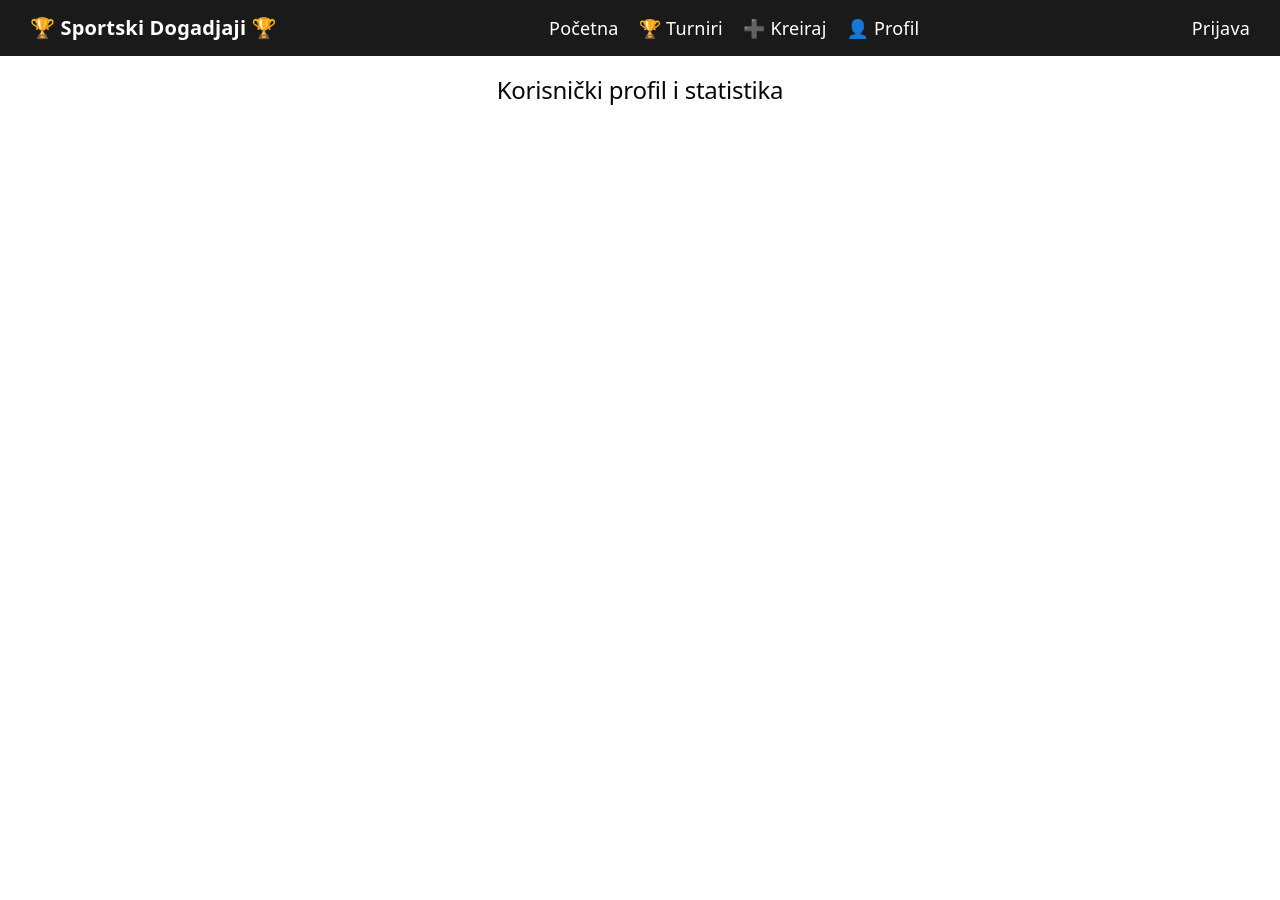
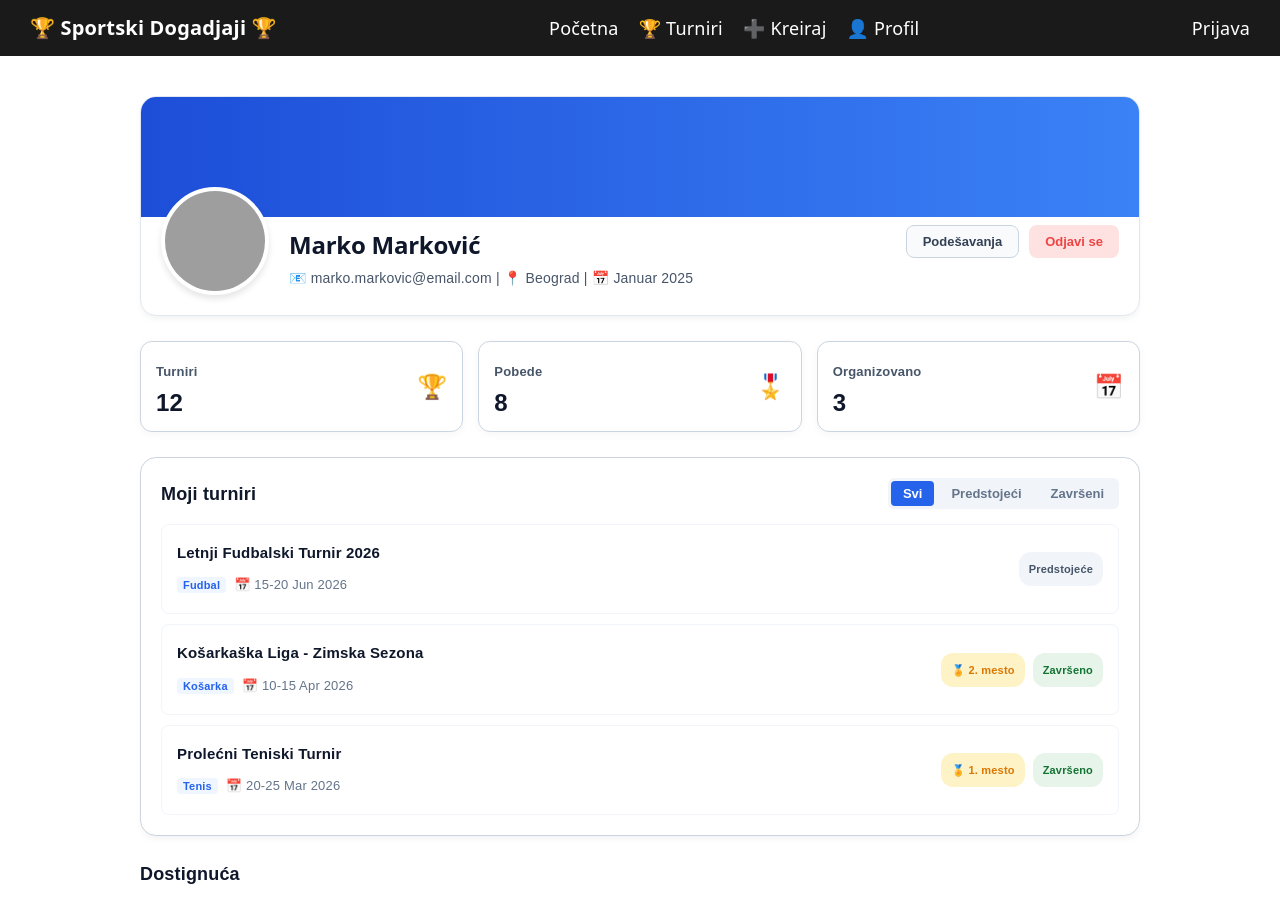
Before and after one commit to elab-development/klijentske-veb-tehnologije-2024-2024-0314-sportski-dogadjaji-turniri, a React (Vite) app: page /profil in a window 1280 px wide. Shown: the top 900 px of the page. Before the commit the page ends 800 px from the top, so only its background shows below. Built offline with nearby package versions, Linux system fonts and the light colour scheme; grey boxes are pictures that could not be loaded.

Commit message:
stranica profil

```diff
--- a/src/strane/profil.tsx
+++ b/src/strane/profil.tsx
@@ -1,9 +1,142 @@
-import React from 'react';
+import React, { useState } from 'react';
 
 export const Profil: React.FC = () => {
+  const [filter, setFilter] = useState<'Svi' | 'Predstojeći' | 'Završeni'>('Svi');
+
+  const turniri = [
+    { id: 1, naziv: "Letnji Fudbalski Turnir 2026", sport: "Fudbal", datum: "15-20 Jun 2026", status: "Predstojeće" },
+    { id: 2, naziv: "Košarkaška Liga - Zimska Sezona", sport: "Košarka", datum: "10-15 Apr 2026", rez: "2. mesto", status: "Završeno" },
+    { id: 3, naziv: "Prolećni Teniski Turnir", sport: "Tenis", datum: "20-25 Mar 2026", rez: "1. mesto", status: "Završeno" }
+  ];
+
+  const filtrirani = turniri.filter(t =>
+    filter === 'Svi' ||
+    (filter === 'Predstojeći' && t.status === 'Predstojeće') ||
+    (filter === 'Završeni' && t.status === 'Završeno')
+  );
+
   return (
-    <div style={{ padding: '20px' }}>
-      <h2>Korisnički profil i statistika</h2>
+    // Spoljašnji kontejner koji se širi 100% preko celog ekrana (isto kao turniri i kreiraj)
+    <div style={{ width: '100%', backgroundColor: '#ffffff', minHeight: '100vh', padding: '40px 20px', fontFamily: 'sans-serif', boxSizing: 'border-box', textAlign: 'left' }}>
+
+      {/* Unutrašnji kontejner koji ograničava širinu i centrira sadržaj */}
+      <div style={{ maxWidth: '1000px', margin: '0 auto', width: '100%' }}>
+
+        {/* Profil Kartica */}
+        <div style={{ border: '1px solid #e2e8f0', borderRadius: '16px', overflow: 'hidden', backgroundColor: '#ffffff', marginBottom: '25px', boxShadow: '0 4px 6px -1px rgba(0,0,0,0.05)' }}>
+          <div style={{ height: '120px', background: 'linear-gradient(to right, #1d4ed8, #3b82f6)' }}></div>
+          <div style={{ padding: '20px', display: 'flex', gap: '20px', alignItems: 'center', marginTop: '-50px', flexWrap: 'wrap' }}>
+            {/* Facebook-like default profile placeholder */}
+            <img
+              src="https://upload.wikimedia.org/wikipedia/commons/7/7c/Profile_avatar_placeholder_large.png"
+              style={{
+                width: '100px',
+                height: '100px',
+                borderRadius: '50%',
+                border: '4px solid #ffffff',
+                objectFit: 'cover',
+                boxShadow: '0 4px 6px rgba(0,0,0,0.1)',
+                backgroundColor: '#f1f5f9'
+              }}
+              alt="Marko Marković"
+            />
+            <div style={{ flex: 1, minWidth: '200px' }}>
+              <h2 style={{ margin: '40px 0 5px 0', fontSize: '24px', fontWeight: '700', color: '#0f172a' }}>Marko Marković</h2>
+              <p style={{ color: '#475569', fontSize: '14px', margin: 0 }}>📧 marko.markovic@email.com | 📍 Beograd | 📅 Januar 2025</p>
+            </div>
+            <div style={{ display: 'flex', gap: '10px' }}>
+              <button style={{ padding: '8px 16px', borderRadius: '8px', border: '1px solid #cbd5e1', backgroundColor: '#f8fafc', color: '#334155', fontWeight: '600', fontSize: '13px', cursor: 'pointer' }}>Podešavanja</button>
+              <button style={{ padding: '8px 16px', borderRadius: '8px', border: 'none', backgroundColor: '#fee2e2', color: '#ef4444', fontWeight: '600', fontSize: '13px', cursor: 'pointer' }}>Odjavi se</button>
+            </div>
+          </div>
+        </div>
+
+        {/* Statistika */}
+        <div style={{ display: 'flex', gap: '15px', marginBottom: '25px', flexWrap: 'wrap' }}>
+          {[
+            { l: 'Turniri', v: 12, i: '🏆' },
+            { l: 'Pobede', v: 8, i: '🎖️' },
+            { l: 'Organizovano', v: 3, i: '📅' }
+          ].map((s, idx) => (
+            <div key={idx} style={{ flex: 1, minWidth: '150px', padding: '15px', border: '1px solid #cbd5e1', borderRadius: '12px', display: 'flex', justifyContent: 'space-between', alignItems: 'center', backgroundColor: '#ffffff', boxShadow: '0 2px 8px rgba(0,0,0,0.04)' }}>
+              <div>
+                <span style={{ fontSize: '13px', color: '#475569', fontWeight: '600' }}>{s.l}</span>
+                <h3 style={{ margin: '5px 0 0 0', fontSize: '24px', fontWeight: '700', color: '#0f172a' }}>{s.v}</h3>
+              </div>
+              <span style={{ fontSize: '24px' }}>{s.i}</span>
+            </div>
+          ))}
+        </div>
+
+        {/* Moji turniri */}
+        <div style={{ border: '1px solid #cbd5e1', borderRadius: '16px', padding: '20px', backgroundColor: '#ffffff', marginBottom: '25px', boxShadow: '0 4px 6px -1px rgba(0,0,0,0.05)' }}>
+          <div style={{ display: 'flex', justifyContent: 'space-between', alignItems: 'center', marginBottom: '15px', flexWrap: 'wrap', gap: '10px' }}>
+            <h3 style={{ margin: 0, fontSize: '18px', fontWeight: '700', color: '#0f172a' }}>Moji turniri</h3>
+            <div style={{ display: 'flex', gap: '5px', backgroundColor: '#f1f5f9', padding: '3px', borderRadius: '6px' }}>
+              {(['Svi', 'Predstojeći', 'Završeni'] as const).map(f => (
+                <button
+                  key={f}
+                  onClick={() => setFilter(f)}
+                  style={{
+                    border: 'none',
+                    padding: '5px 12px',
+                    borderRadius: '4px',
+                    cursor: 'pointer',
+                    fontSize: '13px',
+                    fontWeight: '600',
+                    backgroundColor: filter === f ? '#2563eb' : 'transparent',
+                    color: filter === f ? '#ffffff' : '#64748b',
+                    transition: 'all 0.2s'
+                  }}
+                >
+                  {f}
+                </button>
+              ))}
+            </div>
+          </div>
+
+          <div style={{ display: 'flex', flexDirection: 'column', gap: '10px' }}>
+            {filtrirani.map(t => (
+              <div key={t.id} style={{ display: 'flex', justifyContent: 'space-between', padding: '15px', border: '1px solid #f1f5f9', borderRadius: '8px', alignItems: 'center' }}>
+                <div>
+                  <h4 style={{ margin: '0 0 4px 0', fontSize: '15px', fontWeight: '600', color: '#0f172a' }}>{t.naziv}</h4>
+                  <span style={{ fontSize: '13px', color: '#64748b' }}>
+                    <span style={{ backgroundColor: '#eff6ff', color: '#2563eb', padding: '2px 6px', borderRadius: '4px', marginRight: '8px', fontWeight: '600', fontSize: '11px' }}>{t.sport}</span>
+                    📅 {t.datum}
+                  </span>
+                </div>
+                <div style={{ display: 'flex', gap: '8px', alignItems: 'center' }}>
+                  {t.rez && <span style={{ backgroundColor: '#fef3c7', color: '#d97706', padding: '4px 10px', borderRadius: '12px', fontSize: '11px', fontWeight: 'bold' }}>🏅 {t.rez}</span>}
+                  <span style={{ padding: '4px 10px', borderRadius: '12px', fontSize: '11px', fontWeight: '600', backgroundColor: t.status === 'Predstojeće' ? '#f1f5f9' : '#e6f4ea', color: t.status === 'Predstojeće' ? '#475569' : '#137333' }}>{t.status}</span>
+                </div>
+              </div>
+            ))}
+            {filtrirani.length === 0 && (
+              <div style={{ textAlign: 'center', padding: '20px', color: '#64748b', fontSize: '14px' }}>Nema turnira za prikaz.</div>
+            )}
+          </div>
+        </div>
+
+        {/* Dostignuća */}
+        <div>
+          <h3 style={{ marginBottom: '15px', fontSize: '18px', fontWeight: '700', color: '#0f172a' }}>Dostignuća</h3>
+          <div style={{ display: 'grid', gridTemplateColumns: 'repeat(auto-fit, minmax(180px, 1fr))', gap: '15px' }}>
+            {[
+              { t: 'Prvi turnir', d: 'Jan 2025', i: '🏆', b: '#fef08a', bg: '#fffdf5', c: '#854d0e' },
+              { t: '10 turnira', d: 'Apr 2026', i: '🎖️', b: '#bfdbfe', bg: '#eff6ff', c: '#1e40af' },
+              { t: 'Prva pobeda', d: 'Mar 2026', i: '🌱', b: '#bbf7d0', bg: '#f0fdf4', c: '#166534' },
+              { t: '50 turnira', d: 'Zaključano', i: '🔒', b: '#e2e8f0', bg: '#f8fafc', c: '#64748b', l: true }
+            ].map((d, i) => (
+              <div key={i} style={{ border: `2px solid ${d.b}`, backgroundColor: d.bg, padding: '15px', borderRadius: '12px', textAlign: 'center', opacity: d.l ? 0.6 : 1, boxShadow: '0 2px 4px rgba(0,0,0,0.01)' }}>
+                <span style={{ fontSize: '24px' }}>{d.i}</span>
+                <h4 style={{ margin: '8px 0 2px 0', fontSize: '14px', fontWeight: '600', color: d.c }}>{d.t}</h4>
+                <span style={{ fontSize: '11px', color: '#94a3b8' }}>{d.d}</span>
+              </div>
+            ))}
+          </div>
+        </div>
+
+      </div>
     </div>
   );
 };
```
